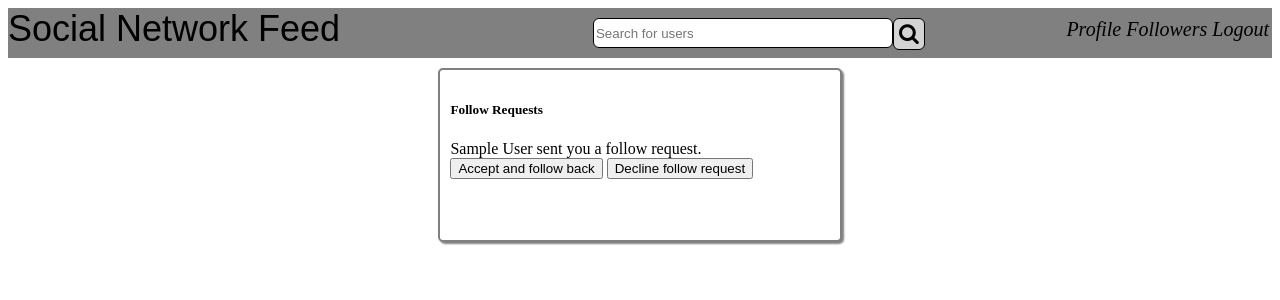
After one commit to irock194/CMPE133-Project, a PHP site: page /follow_requests.php in a window 1280 px wide. The commit adds this page. Shown: the top 300 px of the page. Run offline with PHP 8.4, Linux system fonts and the light colour scheme; the visitor is signed in with stand-in values (Sample User, id 1); tables that the repository leaves empty or names only in its code hold one stand-in row (values such as "Sample post"); some libraries are stand-ins or nearby versions.

Commit message:
comment/post/upvote/downvote/follow/unfollow/search

```diff
--- a/assets/css/style.css
+++ b/assets/css/style.css
@@ -107,7 +107,7 @@ nav a:hover{
 }
 
 .post_comment iframe{
-    max-height: 700px;
+    max-height: 500px;
     width: 100%;
 }
 
@@ -149,7 +149,7 @@ nav a:hover{
     border: 0px;
     border-radius: 6px;
     height: 40px;
-    width: 250px;
+    width: 60px;
 }
 
 .newsfeedOptions form {
@@ -161,7 +161,7 @@ nav a:hover{
 .comment_upvote {
     background-color: lightgray;
     font-family: FontAwesome;
-    color: black;
+    color: green;
     border: none;
     border-radius: 6px;
     padding: 6px 4px 4px 6px;
@@ -175,7 +175,7 @@ nav a:hover{
 .comment_downvote {
     background-color: lightgray;
     font-family: FontAwesome;
-    color: black;
+    color: red;
     border: none;
     border-radius: 6px;
     padding: 6px 4px 4px 6px;
@@ -185,3 +185,65 @@ nav a:hover{
 .downvote_value {
     display: inline;
 }
+
+.search {
+    margin: 10px 0 0 20%;
+}
+
+.search #search_input {
+    border: thin solid black;
+    height: 30px;
+    width: 300px;
+    border-radius: 6px;
+    outline: none;
+    float: left;
+}
+
+.search_button {
+    border: thin solid black;
+    cursor: pointer;
+    float: left;
+    height: 30px;
+    text-align: center;
+    border-radius: 6px;
+    width: 30px;
+    display: inline;
+    color: black;
+    background-color: lightgray;
+}
+
+.search_button i{
+    margin-top: 7px;
+    width: 25px;
+    height: 25px;
+}
+
+.search_results {
+    padding: 10px;
+    width: 450px;
+    height: 50px;
+}
+
+.search_results input[type = "submit"] {
+    border: none;
+    border-radius: 6px;
+    background-color: lightgreen;
+    cursor: pointer;
+    height: 25px;
+    width: auto;
+}
+
+.search_results_follow_button {
+    float: right;
+}
+
+#search_results_hr{
+    margin-bottom: 0px;
+}
+
+.user_results{
+    margin: auto;
+    z-index: -1;
+    width: 30%;
+    min-height: 150px;
+}
--- /dev/null
+++ b/assets/js/searchUser.js
@@ -0,0 +1,5 @@
+$(document).ready(function()  {
+    $('.search_button').on('click', function() {
+        document.search_form.submit();
+    });
+});
--- a/comments.php
+++ b/comments.php
@@ -49,7 +49,6 @@
             $post_body = mysqli_escape_string($conn, $post_body);
             $date_time = date("Y-m-d H:i:s");
             $insert_comment = mysqli_query($conn, "insert into comments values('', '$post_body', '$user_logged_in', '$posted_to', '$date_time', 'no', '$post_id')");
-            echo "<p> Comment posted </p>";
         }
     ?>
 
--- /dev/null
+++ b/follow_requests.php
@@ -0,0 +1,52 @@
+<?php
+    include("helpers/header.php");
+    include("helpers/user.php");
+    include("helpers/post.php");
+?>
+
+<div class = "user_results column" id = "user_results">
+    <h5> Follow Requests </h5>
+
+    <?php
+        $query = mysqli_query($conn, "select * from follow_requests where send_to_user = '$user_logged_in'");
+        if(mysqli_num_rows($query) == 0){
+            echo "No follow requests";
+        }
+        else{
+            while($row = mysqli_fetch_array($query)){
+                $send_from_user = $row['send_from_user'];
+                $new_send_from_user = new User($conn, $send_from_user);
+                echo $new_send_from_user->getName() . " sent you a follow request. ";
+
+                $user_from_followers_column = $new_send_from_user->getFollowers();
+
+                if(isset($_POST['accept_follow_request' . $send_from_user])){
+                    $accept_follow_query = mysqli_query($conn, "update users set followers = concat(followers, '$send_from_user', ',') where username = '$user_logged_in'");
+                    $accept_follow_query = mysqli_query($conn, "update users set followers = concat(followers, '$user_logged_in', ',') where username = '$send_from_user'");
+
+                    $delete_query = mysqli_query($conn, "delete from follow_requests where send_to_user = '$user_logged_in' and send_from_user = '$send_from_user'");
+                    echo "Follow request accepted from '$send_from_user'";
+                    header("Location: follow_requests.php");
+                }
+
+                if(isset($_POST['decline_follow_request' . $send_from_user])){
+                    $delete_query = mysqli_query($conn, "delete from follow_requests where send_to_user = '$user_logged_in' and send_from_user = '$send_from_user'");
+                    echo "Follow request declined from '$send_from_user'";
+                    header("Location: follow_requests.php");
+                }
+                ?>
+
+                <form action="follow_requests.php" method = "POST">
+                    <input type = "submit" name = "accept_follow_request<?php echo $send_from_user; ?>" id = "accept_follow_button" value = "Accept and follow back">
+                    <input type = "submit" name = "decline_follow_request<?php echo $send_from_user; ?>" id = "decline_follow_button" value = "Decline follow request">
+                </form>
+
+                <?php
+            }
+        }
+    ?>
+
+
+
+
+</div>
--- a/helpers/header.php
+++ b/helpers/header.php
@@ -1,5 +1,6 @@
 <?php
 require 'connection/connection.php';
+
 
 if(isset($_SESSION['username'])){
     $user_logged_in = $_SESSION['username'];
@@ -14,7 +15,9 @@ else{
 <html>
 <head>
     <title>Social Network Feed</title>
+    <script src="https://ajax.googleapis.com/ajax/libs/jquery/2.1.3/jquery.min.js"></script>
     <script src = "assets/js/bootstrap.js"></script>
+    <script src = "assets/js/searchUser.js"></script>
 
     <link rel = "stylesheet" href = "//maxcdn.bootstrapcdn.com/font-awesome/4.3.0/css/font-awesome.min.css">
     <link rel = "stylesheet" type = "text/css" href = "assets/css/boostrap.css">
@@ -27,18 +30,28 @@ else{
             <a href="index.php"> Social Network Feed </a>
         </div>
 
+        <div class = "search">
+            <form action="search.php" method = "GET" name = search_form>
+                <input type = "text" name = "query" placeholder = "Search for users" id = "search_input">
+
+                <div class = "search_button">
+                    <i class = "fa fa-search fa-lg"></i>
+                </div>
+            </form>
+        </div>
+
         <nav>
             <a href="#">
-                <i>Home</i>
+                <i>Profile</i>
             </a>
-            <a href="#">
-                <i>Friends</i>
+            <a href="follow_requests.php">
+                <i>Followers</i>
             </a>
-            <a href="#">
-                <i>Notifications</i>
-            </a>
-            <a href="#">
-                <i>Settings</i>
+            <a href="helpers/logout.php">
+                <i>Logout</i>
             </a>
         </nav>
     </div>
+
+    </body>
+    </html>
--- /dev/null
+++ b/helpers/logout.php
@@ -0,0 +1,5 @@
+<?php
+    session_start();
+    session_destroy();
+    header("Location: ../register.php");
+?>
--- a/helpers/post.php
+++ b/helpers/post.php
@@ -46,7 +46,7 @@ class Post{
             }
 
             $user_logged_in_obj = new User($this->conn, $user_logged_in);
-            if($user_logged_in_obj->friend($added_by)){
+            if($user_logged_in_obj->follower($added_by)){
 
                 // get user
                 $user_info = mysqli_query($this->conn, "select first_name, last_name from users where username = '$added_by'");
@@ -162,8 +162,8 @@ class Post{
 
                                                         <div class = 'newsfeedOptions'>
                                                             Comments($comments_count_row)&nbsp; &nbsp; &nbsp; &nbsp;
-                                                            <iframe src ='upvotes.php?post_id=$id' scrolling='no' style='width: 170px;'></iframe>
-                                                            <iframe src ='downvotes.php?post_id=$id' scrolling='no' style='width: 170px;'></iframe>
+                                                            <iframe src ='upvotes.php?post_id=$id' scrolling='no'></iframe>
+                                                            <iframe src ='downvotes.php?post_id=$id' scrolling='no'></iframe>
                                                         </div>
 
                                                     </div>
--- a/helpers/user.php
+++ b/helpers/user.php
@@ -33,9 +33,9 @@ class User{
         }
     }
 
-    public function friend($is_username_friend){
-        $usernameSplit = "," . $is_username_friend . ",";
-        if(strstr($this->user['friends'], $usernameSplit) || $is_username_friend == $this->user['username']){
+    public function follower($is_username_follower){
+        $usernameSplit = "," . $is_username_follower . ",";
+        if(strstr($this->user['followers'], $usernameSplit) || $is_username_follower == $this->user['username']){
             return true;
         }
         else{
@@ -43,5 +43,53 @@ class User{
         }
     }
 
+    public function getFollowRequest($send_to_user) {
+        $send_from_user = $this->user['username'];
+        $follow_request_query = mysqli_query($this->conn, "select * from follow_requests where send_to_user = '$send_to_user' and send_from_user = '$send_from_user'");
+        if(mysqli_num_rows($follow_request_query) > 0){
+            return true;
+        }
+        else{
+            return false;
+        }
+    }
+
+    public function sentFollowRequest($send_from_user) {
+        $send_to_user = $this->user['username'];
+        $follow_request_query = mysqli_query($this->conn, "select * from follow_requests where send_to_user = '$send_to_user' and send_from_user = '$send_from_user'");
+        if(mysqli_num_rows($follow_request_query) > 0){
+            return true;
+        }
+        else{
+            return false;
+        }
+    }
+
+    public function removeFollow($remove_user){
+        $user_logged_in = $this->user['username'];
+        $query = mysqli_query($this->conn, "select followers from users where username = '$remove_user'");
+        $row = mysqli_fetch_array($query);
+        $followers_username = $row['followers'];
+
+        // search for user who is removed, replace with empty string, update the column in the user table
+        $remove_followers = str_replace($remove_user . ",", "", $this->user['followers']);
+        $update_followers = mysqli_query($this->conn, "update users set followers = '$remove_followers' where username = '$user_logged_in'");
+
+        // repeat step to remove followers/friends for other user as well
+        $remove_followers = str_replace($this->user['followers'] . ",", "", $followers_username);
+        $update_followers = mysqli_query($this->conn, "update users set followers = '$remove_followers' where username = '$remove_user'");
+    }
+
+    public function sendFollow($send_to_user){
+        $send_from_user = $this->user['username'];
+        $query = mysqli_query($this->conn, "insert into follow_requests values('', '$send_to_user', '$send_from_user')");
+    }
+
+    public function getFollowers() {
+        $username = $this->user['username'];
+        $query = mysqli_query($this->conn, "select followers from users where username = '$username'");
+        $row = mysqli_fetch_array($query);
+        return $row['followers'];
+    }
 }
 ?>
```
Also changed, not shown: assets/css/register.css (+59 -54 lines), downvotes.php (+4 -4 lines), register.php (+37 -47 lines), search.php (added, +104 -0 lines), tables.sql (added, +55 -0 lines), upvotes.php (+4 -4 lines), user.sql (deleted, +0 -12 lines).
